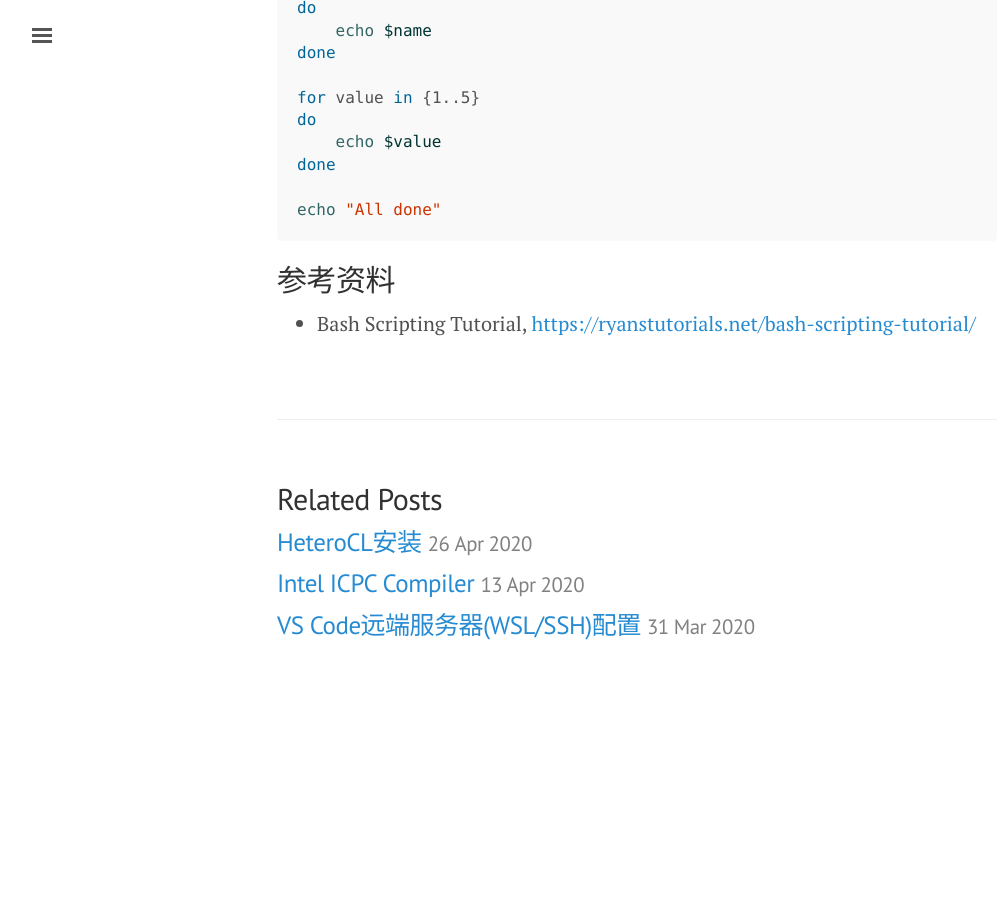
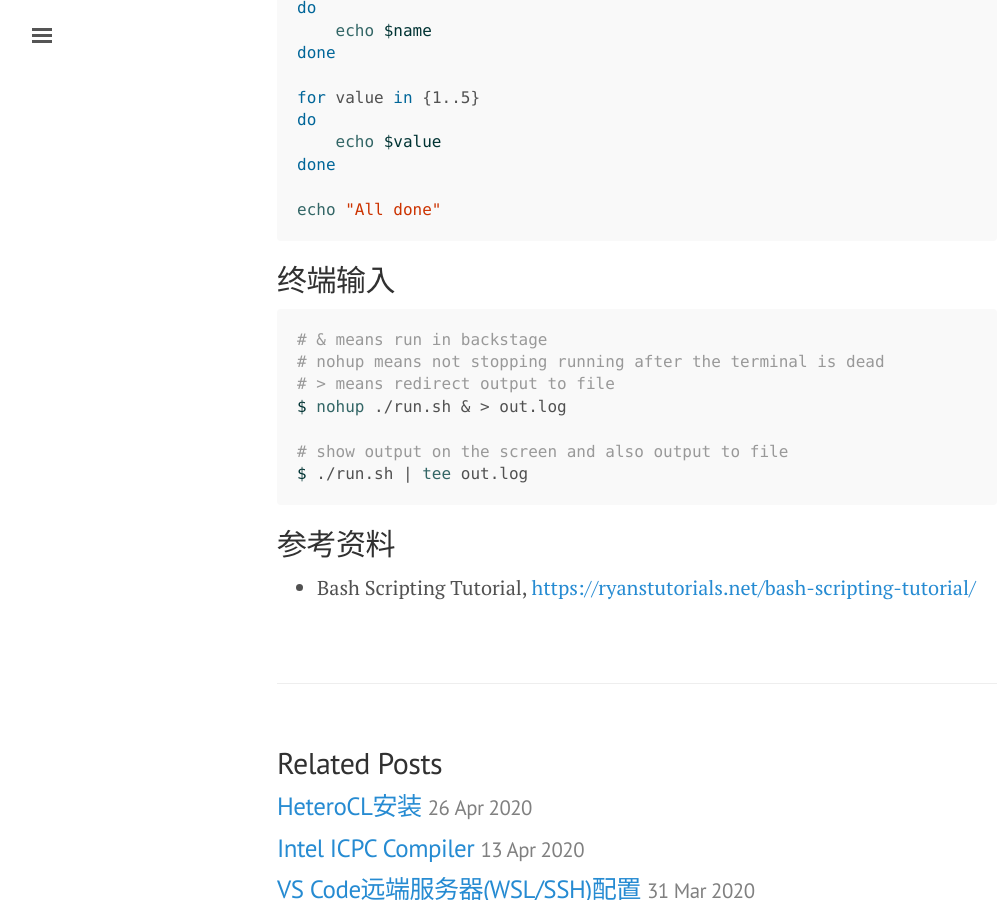
Before and after one commit to Ewenwan/chhzh123.github.io, a Jekyll site: the page built from _posts/2020-04-07-bash.md, in a window 1280 px wide and 900 px high, scrolled down 3981 px. Shown: the whole window, without its empty margins (3-1010 px from the left). Built offline with Jekyll 4.4.1, drawn with Linux system fonts in a browser that asks for light colours; nearby versions of some CDN libraries; comment, search, counter and statistics services are not loaded; before the commit the page ends 4682 px from its top, so only the background shows below that.

Commit message:
[blog] Update bash terminal

````diff
--- a/_posts/2020-04-07-bash.md
+++ b/_posts/2020-04-07-bash.md
@@ -152,5 +152,16 @@ done
 echo "All done"
 ```
 
+## 终端输入
+```bash
+# & means run in backstage
+# nohup means not stopping running after the terminal is dead
+# > means redirect output to file
+$ nohup ./run.sh & > out.log
+
+# show output on the screen and also output to file
+$ ./run.sh | tee out.log
+```
+
 ## 参考资料
 * Bash Scripting Tutorial, <https://ryanstutorials.net/bash-scripting-tutorial/>
````
